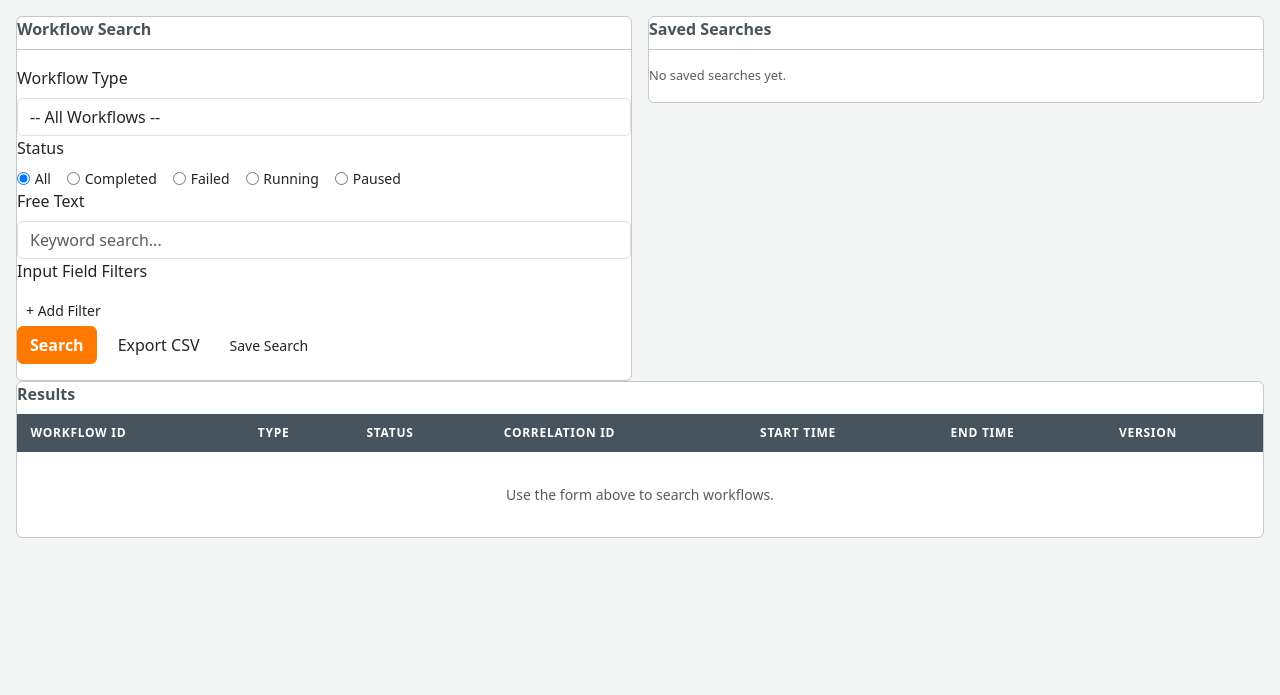
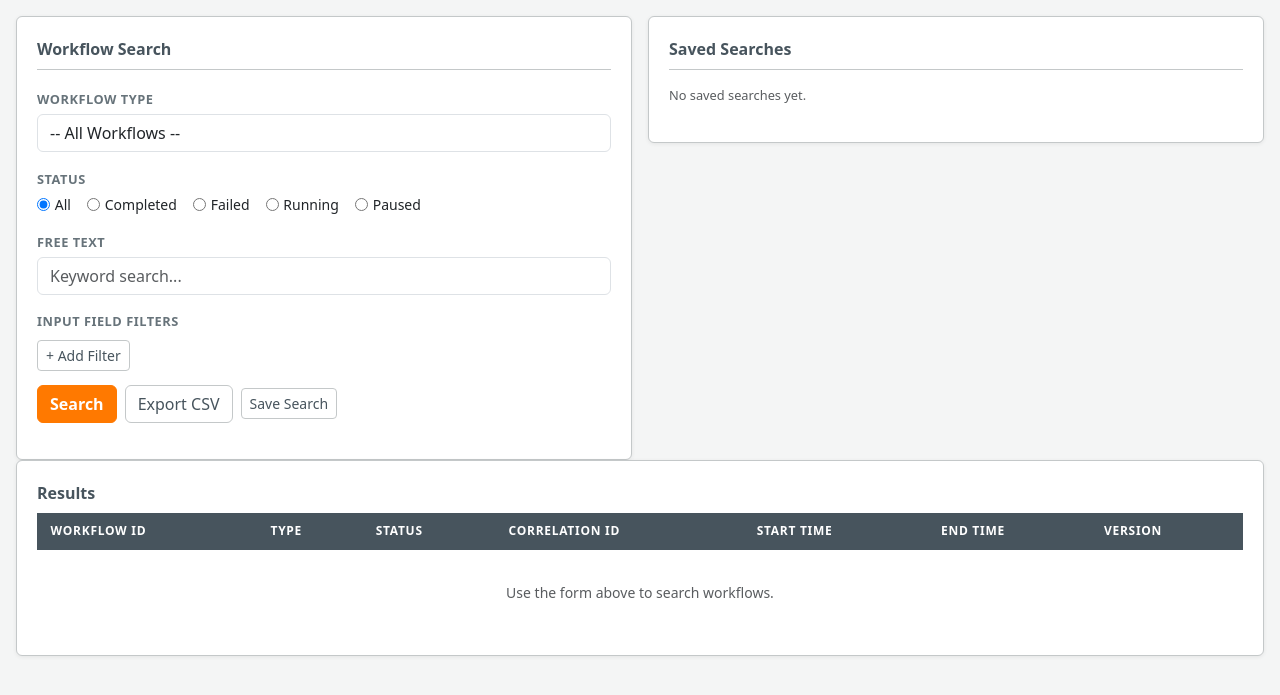
Before and after one commit to tfinnerdu/conductor-tools, a Flask app: page / in a window 1280 px wide. Shown: the part 45-740 px from the top of the page. Run offline with Flask 3, Linux system fonts and the light colour scheme; data that the repository does not hold is empty.

Commit message:
Fix card padding, form-group spacing, btn-outline, and form focus ring
- Add padding: 1.25rem to .card (Bootstrap 5 has no padding without .card-body;
  existing HTML uses .card directly throughout templates)
- Add .form-group margin-bottom (Bootstrap 5 dropped this class)
- Add .btn-outline styles (Bootstrap 5 uses btn-outline-* variants; existing
  HTML uses .btn.btn-outline)
- Add .btn-primary/.btn-secondary overrides mapping to Doane orange / slate
- Override .form-control:focus / .form-select:focus focus ring to Doane orange
- Style .form-label with semibold weight, uppercase, muted color

https://claude.ai/code/session_01GC2pbznEBeNSJHNENnCNUk

```diff
--- a/app/static/css/main.css
+++ b/app/static/css/main.css
@@ -4,6 +4,37 @@
  * Only conductor-specific components live here. Generic patterns
  * (buttons, cards, forms, badges, utilities) use Bootstrap + MC classes.
  */
+
+/* ── Card layout fix ─────────────────────────────────────────────────────── */
+/* Bootstrap .card provides no internal padding without .card-body.          */
+/* The existing HTML uses .card directly (no card-body wrapper), so we       */
+/* restore the padding here rather than rewriting all templates.             */
+.card {
+  padding: 1.25rem;
+  box-shadow: 0 1px 4px rgba(0, 0, 0, 0.07);
+}
+
+/* ── Form group spacing ──────────────────────────────────────────────────── */
+/* Bootstrap 5 dropped .form-group. Restore the bottom margin so stacked     */
+/* form fields don't collapse into each other.                               */
+.form-group {
+  margin-bottom: 0.85rem;
+}
+
+/* ── btn-outline (Bootstrap 5 uses btn-outline-* variants) ──────────────── */
+/* The existing HTML uses .btn.btn-outline; map it to an outline style.      */
+.btn-outline {
+  background: transparent;
+  color: var(--doane-slate);
+  border: 1px solid var(--doane-border);
+  font-weight: 500;
+}
+
+.btn-outline:hover:not(:disabled) {
+  background: var(--doane-section);
+  border-color: var(--doane-slate);
+  color: var(--doane-ink);
+}
 
 /* ── Bootstrap btn-primary → Doane orange ───────────────────────────────── */
 .btn-primary {
@@ -109,6 +140,24 @@ tr.status-healthy td      { border-left: 3px solid #28a745; }
 tr.status-slow-poll td:first-child { border-left: 3px solid #ffc107; }
 tr.status-down td:first-child      { border-left: 3px solid #dc3545; }
 tr.status-no-workers td:first-child { border-left: 3px solid #dc3545; }
+
+/* ── Form control polish ─────────────────────────────────────────────────── */
+/* Override Bootstrap's blue focus ring to Doane orange.                     */
+.form-control:focus,
+.form-select:focus {
+  border-color: var(--doane-orange);
+  box-shadow: 0 0 0 0.2rem rgba(255, 121, 0, 0.2);
+}
+
+/* Form labels follow Bootstrap's .form-label but add a touch more weight.  */
+.form-label {
+  font-size: 0.8rem;
+  font-weight: 600;
+  color: var(--doane-muted);
+  text-transform: uppercase;
+  letter-spacing: 0.04em;
+  margin-bottom: 0.3rem;
+}
 
 /* ── Data table (workflow search results) ────────────────────────────────── */
 .data-table {
```
